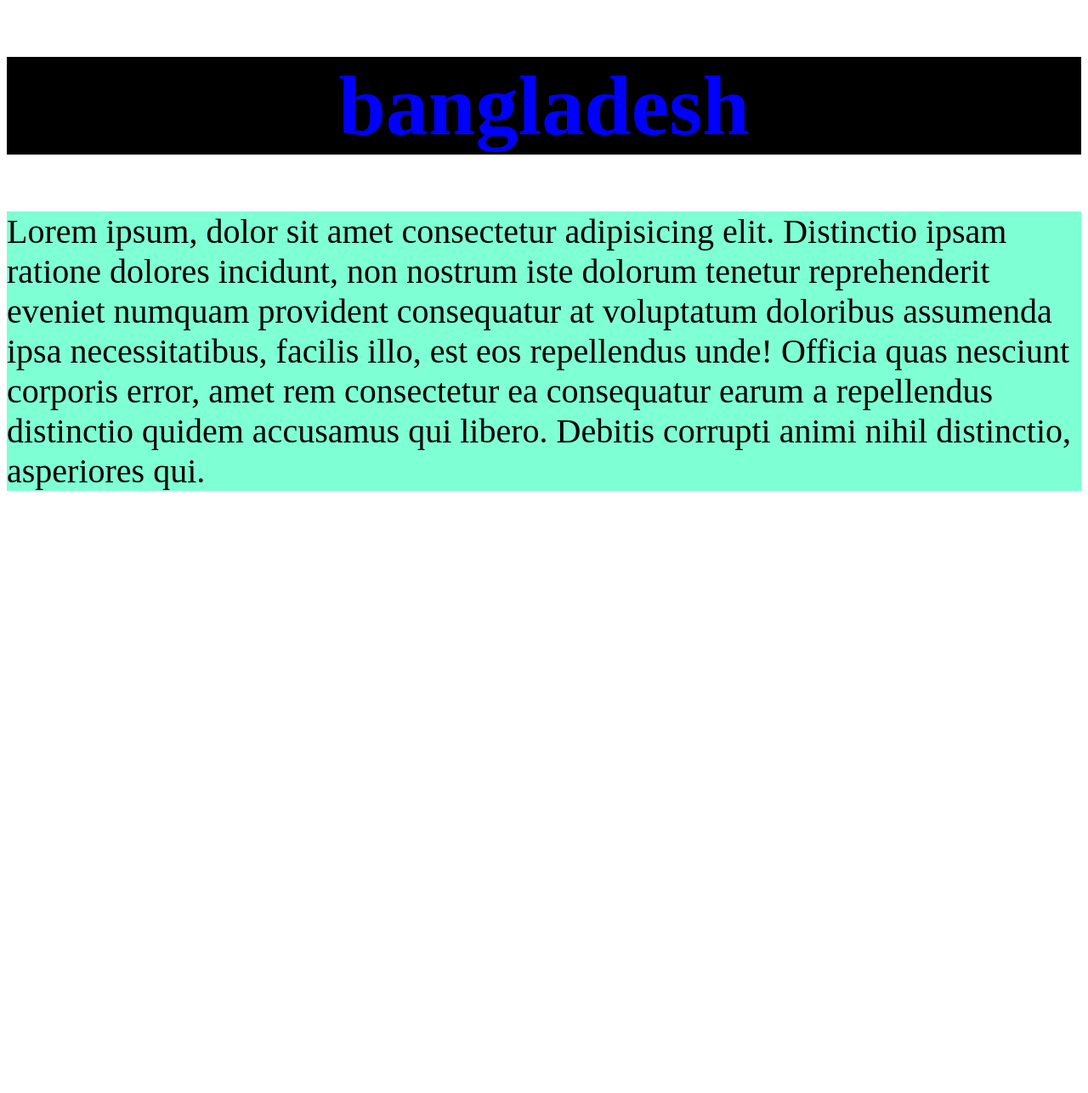
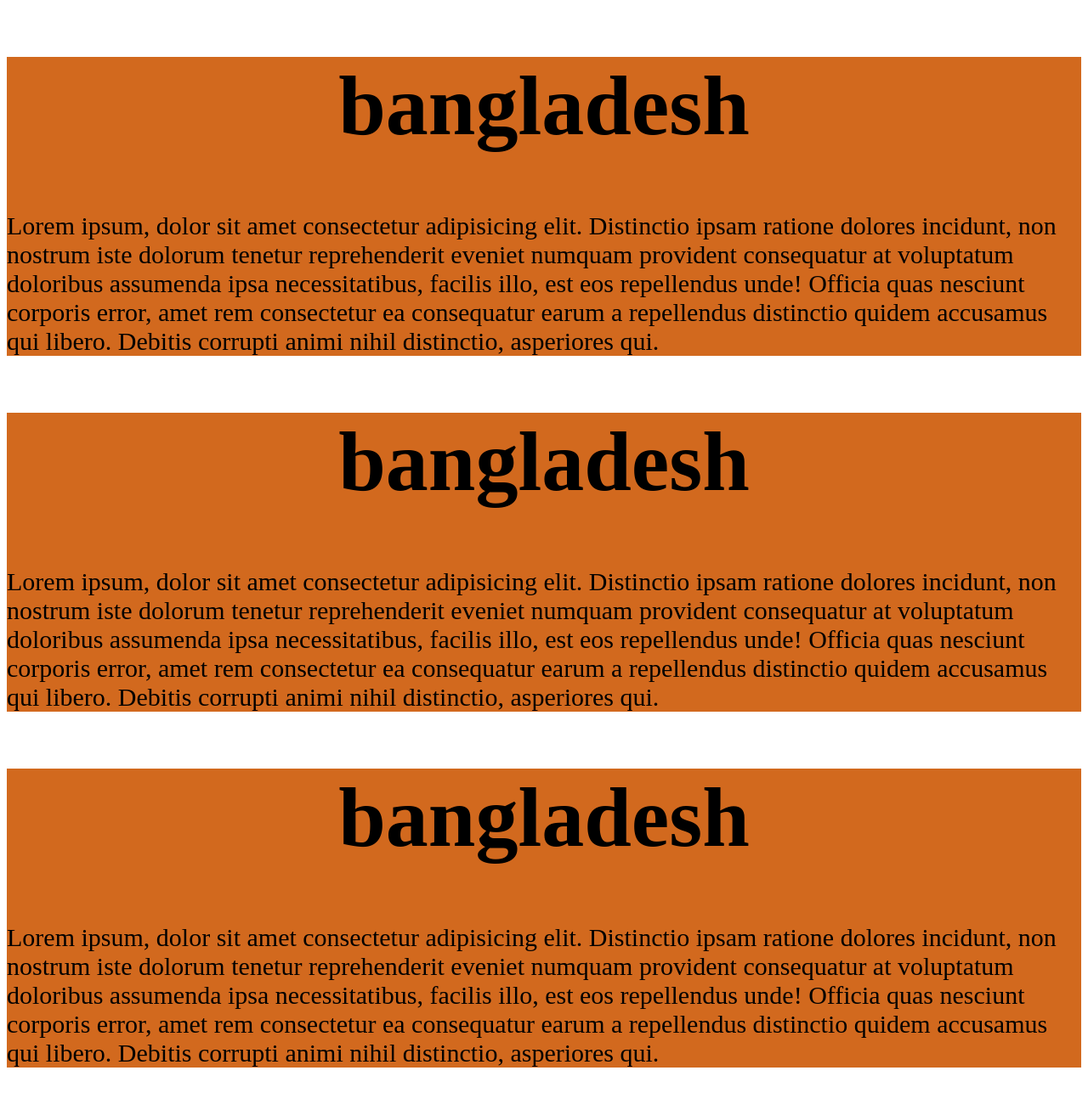
Before and after one commit to sharif57/new-git, a plain HTML site: page index.html in a window 1280 px wide. Shown: the whole page at 85% size. Before the commit the page ends 800 px from the top, so only its background shows below. Drawn offline with Linux system fonts and the light colour scheme.

Commit message:
git resend

```diff
--- a/index.html
+++ b/index.html
@@ -7,7 +7,17 @@
     <link rel="stylesheet" href="styles/style.css">
 </head>
 <body>
-    <h1>bangladesh</h1>
+    <div class="blog">
+        <h1>bangladesh</h1>
     <p>Lorem ipsum, dolor sit amet consectetur adipisicing elit. Distinctio ipsam ratione dolores incidunt, non nostrum iste dolorum tenetur reprehenderit eveniet numquam provident consequatur at voluptatum doloribus assumenda ipsa necessitatibus, facilis illo, est eos repellendus unde! Officia quas nesciunt corporis error, amet rem consectetur ea consequatur earum a repellendus distinctio quidem accusamus qui libero. Debitis corrupti animi nihil distinctio, asperiores qui.</p>
-</body>
+    </div>
+    <div class="blog">
+        <h1>bangladesh</h1>
+    <p>Lorem ipsum, dolor sit amet consectetur adipisicing elit. Distinctio ipsam ratione dolores incidunt, non nostrum iste dolorum tenetur reprehenderit eveniet numquam provident consequatur at voluptatum doloribus assumenda ipsa necessitatibus, facilis illo, est eos repellendus unde! Officia quas nesciunt corporis error, amet rem consectetur ea consequatur earum a repellendus distinctio quidem accusamus qui libero. Debitis corrupti animi nihil distinctio, asperiores qui.</p>
+    </div>
+
+    <div class="blog">
+        <h1>bangladesh</h1>
+    <p>Lorem ipsum, dolor sit amet consectetur adipisicing elit. Distinctio ipsam ratione dolores incidunt, non nostrum iste dolorum tenetur reprehenderit eveniet numquam provident consequatur at voluptatum doloribus assumenda ipsa necessitatibus, facilis illo, est eos repellendus unde! Officia quas nesciunt corporis error, amet rem consectetur ea consequatur earum a repellendus distinctio quidem accusamus qui libero. Debitis corrupti animi nihil distinctio, asperiores qui.</p>
+    </div></body>
 </html>
--- a/styles/style.css
+++ b/styles/style.css
@@ -1,10 +1,10 @@
-p{
-    background-color: aquamarine;
-    font-size: 40px;
-}
 h1{
-    color: blue;
-    background: #000;
     font-size: 100px;
     text-align: center;
 }
+.blog{
+    background-color: chocolate;
+}
+p{
+    font-size: 30px;
+}
```
